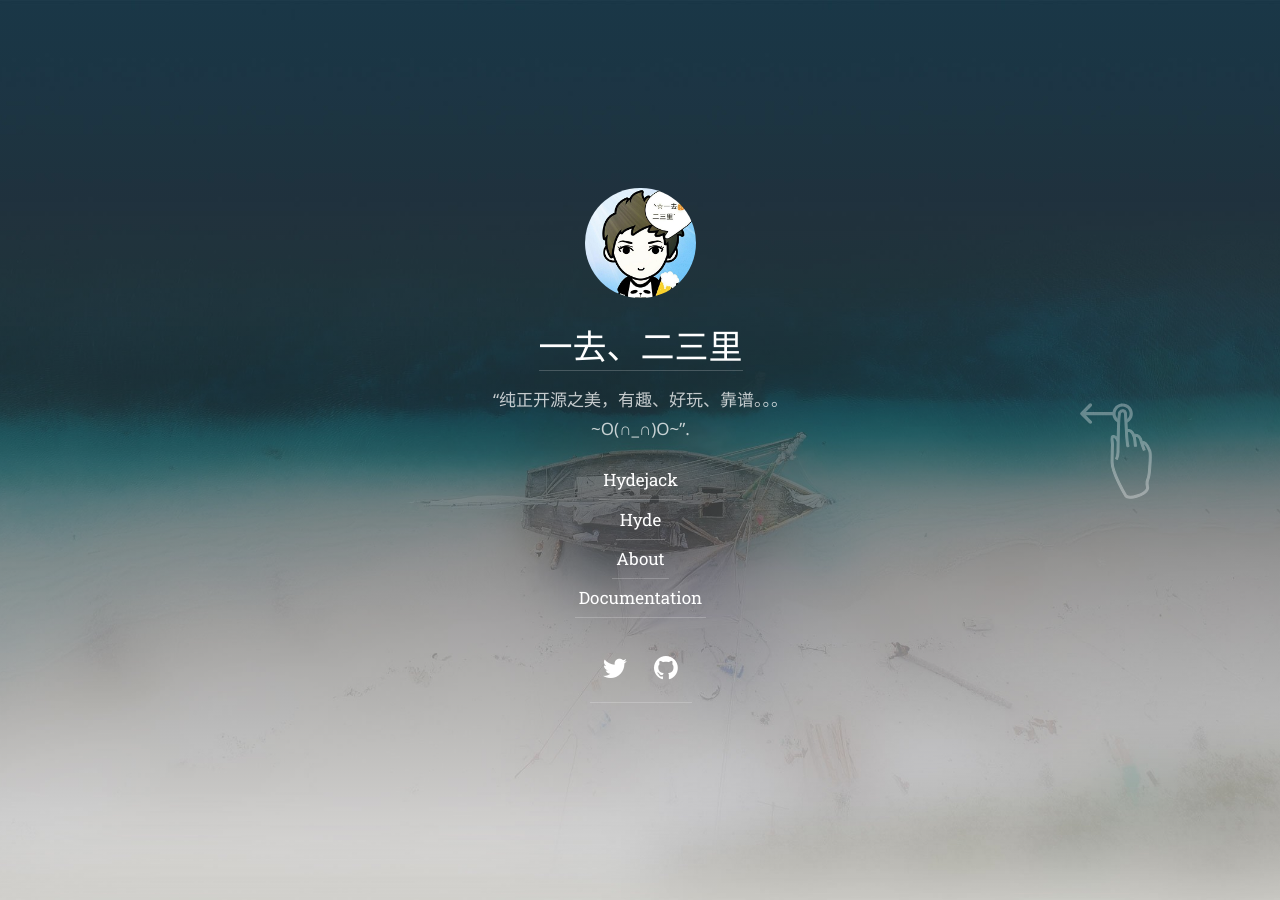
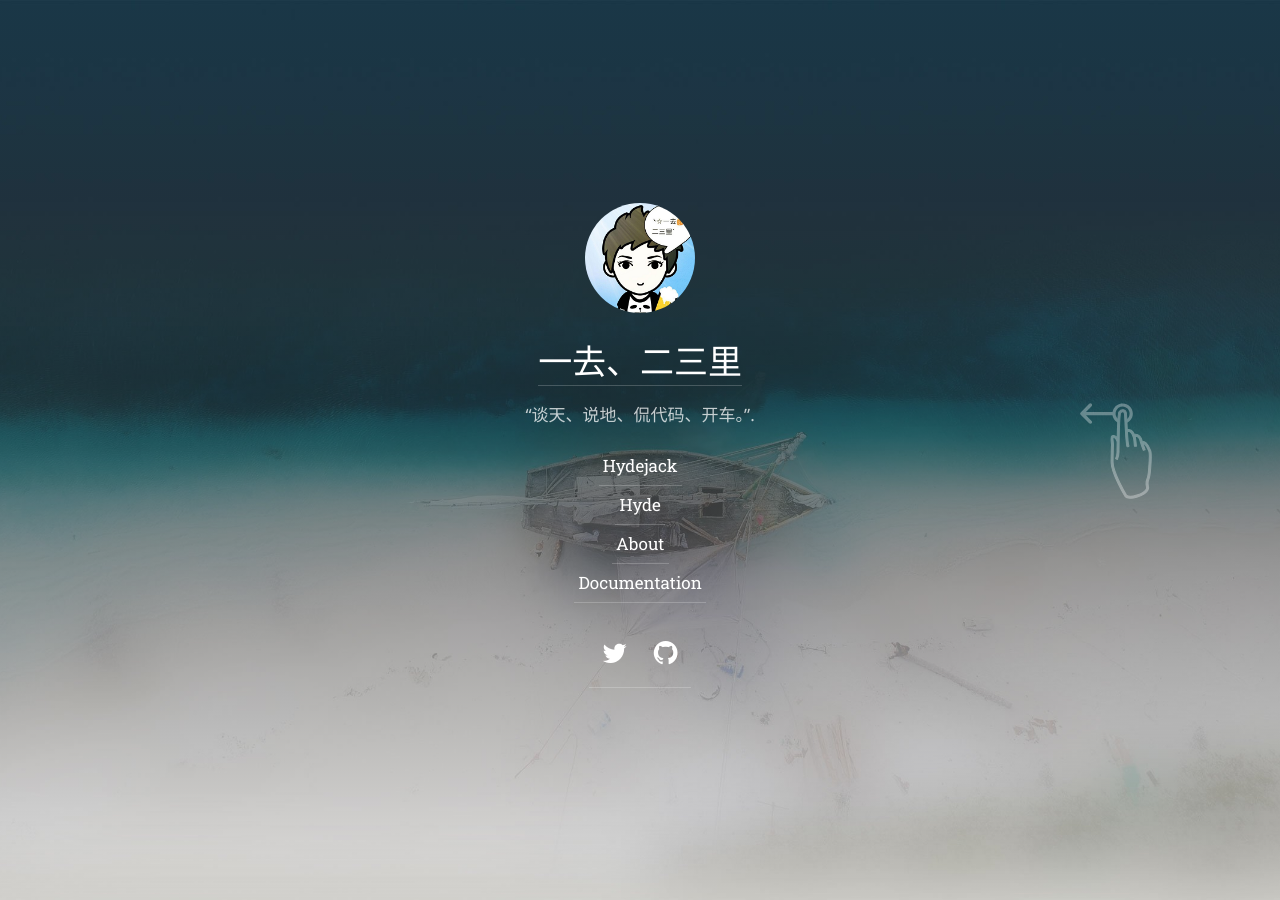
Before and after one commit to Waleon/Waleon.github.io, a Jekyll site: the page built from index.html, in a window 1280 px wide. Built offline with Jekyll 4.4.1, drawn with Linux system fonts in a browser that asks for light colours; some web fonts are replaced; the list of posts is cut into pages by our own code; some of the changed lines change nothing that is shown.

Commit message:
update
update config

```diff
--- a/_config.yml
+++ b/_config.yml
@@ -28,7 +28,7 @@ description:           >
 
 # A shorter description for the sidebar.
 tagline:               >
-  "纯正开源之美，有趣、好玩、靠谱。。。~O(∩_∩)O~".
+  "谈天、说地、侃代码、开车。".
 
 # A list of keywords for your blog
 keywords:              []
@@ -48,7 +48,6 @@ author:
 # This text will appear in a `<small>` tag in the footer of every page.
 copyright:             >
   © 2018. All rights reserved.
-  Open `_config.yml` to edit this text.
 
 # Add links to the footer.
 # Typically you'll want to link to your impress, cookies or privacy policy, etc.
```
Also changed, not shown: 1 other file.
